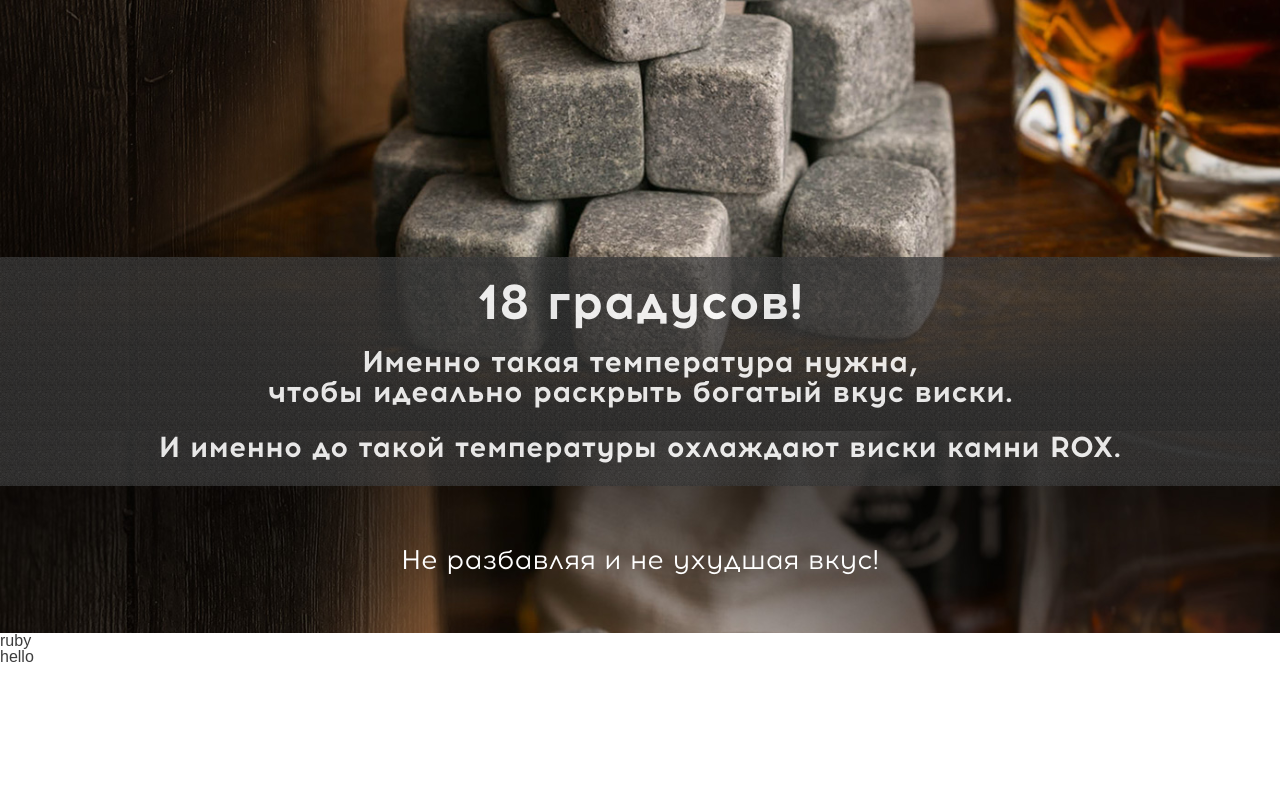
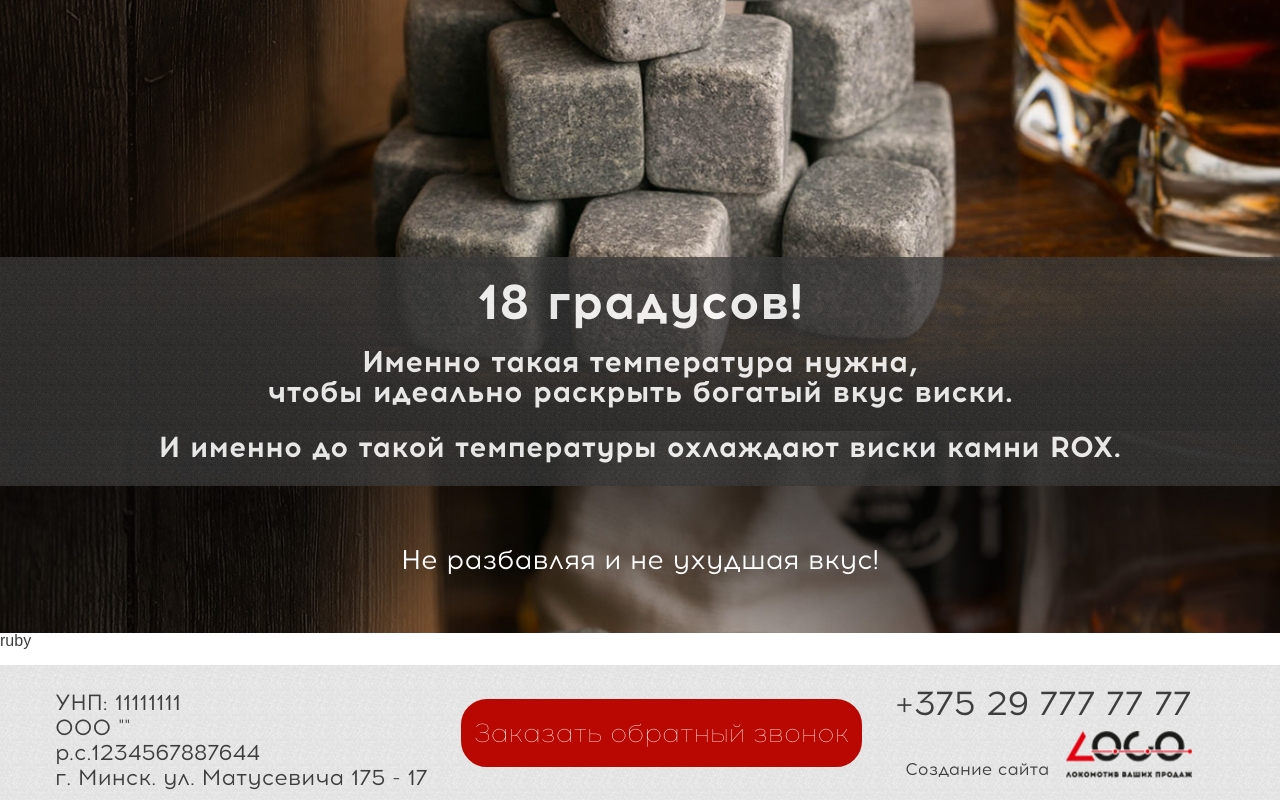
Before and after one commit to sheep-fish-vert/stones, a website: page src/popka.html in a window 1280 px wide. Shown: the part 369-1169 px from the top of the page. Before the commit the page ends 1034 px from the top, so only its background shows below. Drawn offline with nearby package versions, Linux system fonts and the light colour scheme; files that its build step writes are made by us from their sources.

Commit message:
footer-done

```diff
--- a/src/partials/footer.html
+++ b/src/partials/footer.html
@@ -1,7 +1,28 @@
 <!-- FOOTER -->
 <div class="footer_placeholder"></div>
 <footer class="footer">
-
+	<div class="mbox">
+		<div class="footer-part">
+			УНП: 11111111
+			ООО ""
+			р.с.1234567887644
+			г. Минск. ул. Матусевича 175 - 17
+		</div>
+		<div class="footer-part">
+			<div class="button-vraper">
+				<div class="footer-button">
+					<a href="#call-popup" class="button fancybox-form">Заказать обратный звонок</a>
+				</div>
+			</div>
+		</div>
+		<div class="footer-part">
+			<div class="telephone-num">+375 29 777 77 77</div>
+			<div class="logo-block">
+				<p>Создание сайта</p>
+				<img src="images/footer-logo.png">
+			</div>
+		</div>
+	</div>
 </footer>
 <!-- FOOTER -->
 
--- a/src/sass/develop/dev_6.scss
+++ b/src/sass/develop/dev_6.scss
@@ -109,7 +109,7 @@
 
 //third block
 
-.third-block{ background: url('../../images/third-block-background.jpg') no-repeat; background-size: cover;
+.third-block{ background: url('../../images/third-block-background.jpg') no-repeat; background-size: cover; font-family: 'Acrom';
 	.mbox{
 		.third-block-headding {color: #fff; text-align: center; font-size: 38px; padding: 70px 0;
 			span{font-size: 56px; line-height: 70px; color: #b90801;}
@@ -122,7 +122,7 @@
 			}
 		}
 		.video{width: 100%; display: flex; justify-content: center; padding: 50px 0;
-			.video-vraper{ border: 2px solid #fff;
+			.video-vraper{ border: 2px solid #fff; padding: 5px; border-radius: 4px;
 			}
 		}
 		.button-vraper{width: 100%;
@@ -134,3 +134,30 @@
 		}
 	}
 }
+
+//footer
+
+.footer{ background: url("../../images/background-footer.jpg");
+       .mbox{display: flex; justify-content: space-between; padding: 0 0; font-family:'Acrom';
+       		.footer-part:nth-child(1){white-space: pre-line; line-height: 25px; font-size: 22px; padding: 0 0 10px 0;
+
+       		}
+       		.footer-part:nth-child(2){display: flex; align-items: center;
+       			.button-vraper{
+       				.footer-button{
+       					.button {padding: 10px;
+       					}
+       				}
+       			}
+       		}
+       		.footer-part:nth-child(3){font-size: 34px; display: flex; flex-direction: column; justify-content: center;
+
+       			.logo-block{ font-size: 17px; display: flex; justify-content: space-between;padding: 10px 0 0 10px;
+       				p{ padding: 30px 0 0 0 ;}
+       			}
+
+       		}
+
+       }
+
+}
```
Also changed, not shown: src/images/background-footer.jpg (added), src/images/footer-logo.png (added).
